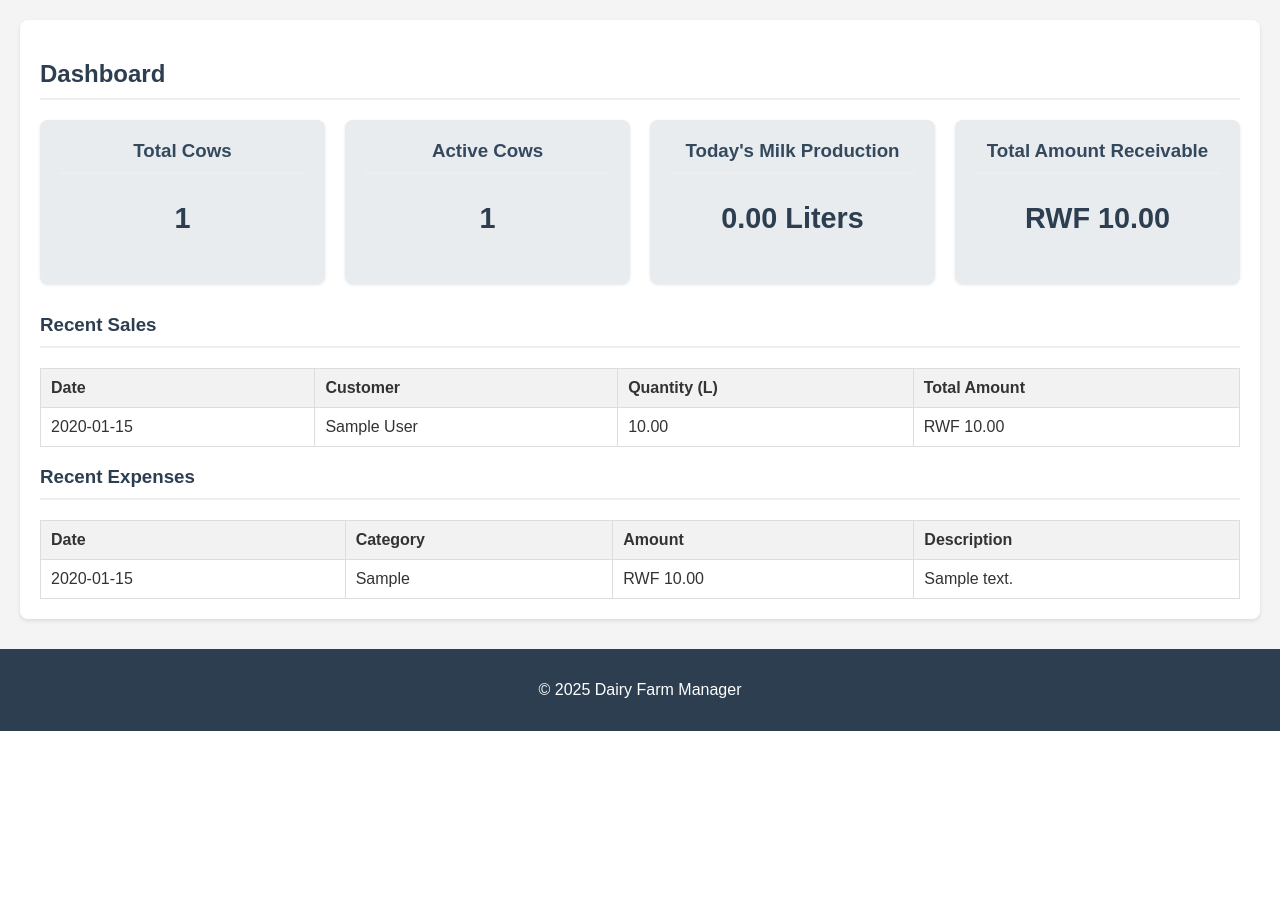
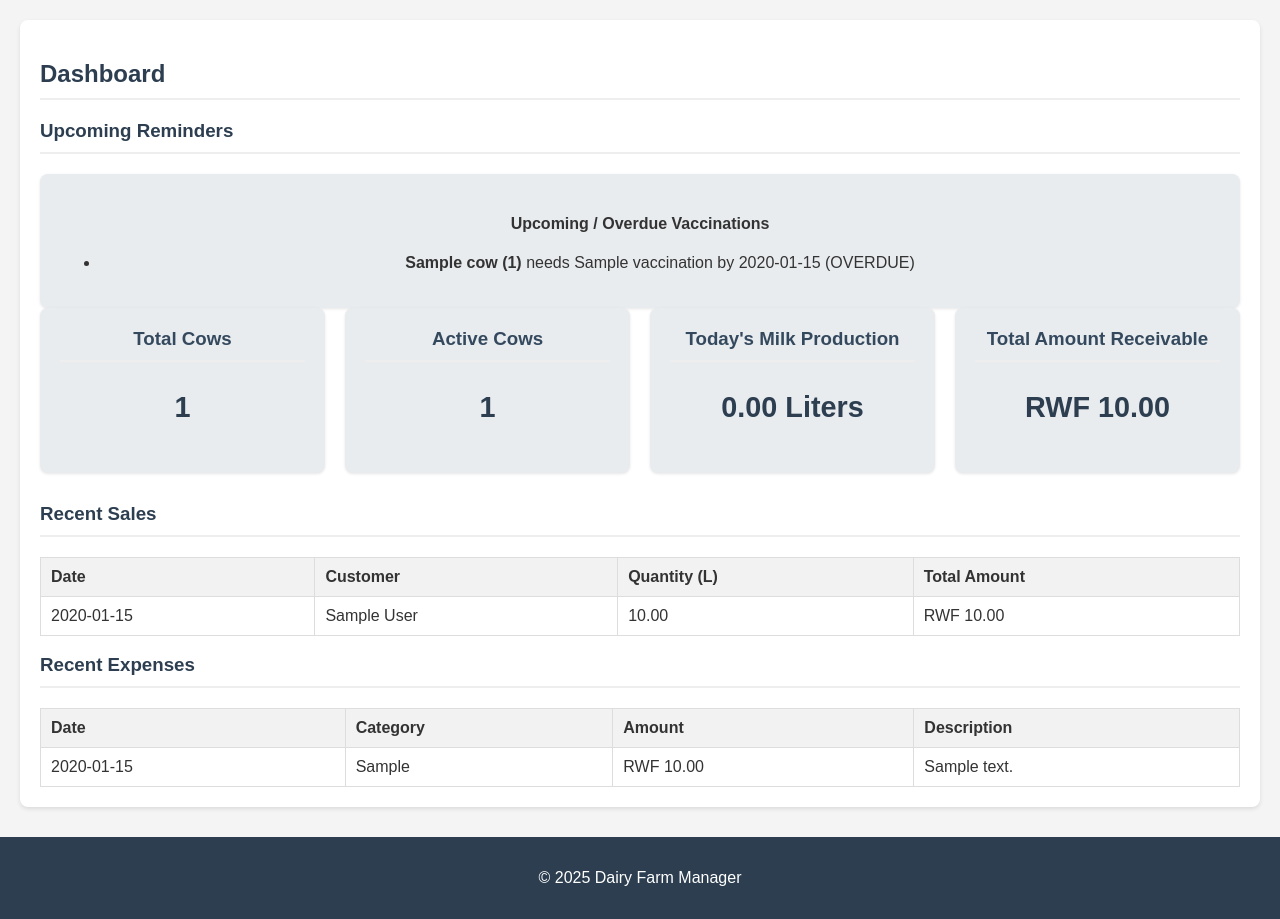
Before and after one commit to Amitath/Dairy-farm, a Flask app: page / in a window 1280 px wide. Shown: the part 121-1040 px from the top of the page. Before the commit the page ends 852 px from the top, so only its background shows below. Run offline with Flask 3, Linux system fonts and the light colour scheme; a user stored in the database is signed in; tables that the repository leaves empty hold one stand-in row (values such as "Sample post").

Commit message:
Update index.html

```diff
--- a/templates/index.html
+++ b/templates/index.html
@@ -3,6 +3,46 @@
 
 {% block content %}
 <h2>Dashboard</h2>
+
+<!-- REMINDERS SECTION -->
+{% if upcoming_calving_reminders or upcoming_vaccination_reminders %}
+    <div class="reminders-section">
+        <h3>Upcoming Reminders</h3>
+        <div class="reminders-grid">
+            {% if upcoming_calving_reminders %}
+                <div class="card reminder-card urgent">
+                    <h4>Upcoming Calving Dates</h4>
+                    <ul>
+                        {% for cow in upcoming_calving_reminders %}
+                            <li>
+                                <strong>{{ cow.name }} ({{ cow.cow_id }})</strong> due on
+                                {{ cow.expected_calving_date.strftime('%Y-%m-%d') }}
+                            </li>
+                        {% endfor %}
+                    </ul>
+                </div>
+            {% endif %}
+
+            {% if upcoming_vaccination_reminders %}
+                <div class="card reminder-card warning">
+                    <h4>Upcoming / Overdue Vaccinations</h4>
+                    <ul>
+                        {% for vac in upcoming_vaccination_reminders %}
+                            <li class="{% if vac.next_due_date < today %}overdue{% endif %}">
+                                <strong>{{ vac.cow.name }} ({{ vac.cow.cow_id }})</strong> needs
+                                {{ vac.vaccine_name }} by {{ vac.next_due_date.strftime('%Y-%m-%d') }}
+                                {% if vac.next_due_date < today %} (OVERDUE){% endif %}
+                            </li>
+                        {% endfor %}
+                    </ul>
+                </div>
+            {% endif %}
+        </div>
+    </div>
+{% endif %}
+<!-- END REMINDERS SECTION -->
+
+
 <div class="dashboard-grid">
     <div class="card">
         <h3>Total Cows</h3>
@@ -24,6 +64,7 @@
 
 <h3>Recent Sales</h3>
 {% if recent_sales %}
+    <div class="table-responsive">
         <table>
             <thead>
                 <tr>
@@ -44,12 +85,14 @@
                 {% endfor %}
             </tbody>
         </table>
+    </div>
 {% else %}
     <p>No recent sales.</p>
 {% endif %}
 
 <h3>Recent Expenses</h3>
 {% if recent_expenses %}
+    <div class="table-responsive">
         <table>
             <thead>
                 <tr>
@@ -70,6 +113,7 @@
                 {% endfor %}
             </tbody>
         </table>
+    </div>
 {% else %}
     <p>No recent expenses.</p>
 {% endif %}
```
Lines whose indentation alone changed are shown as unchanged.
